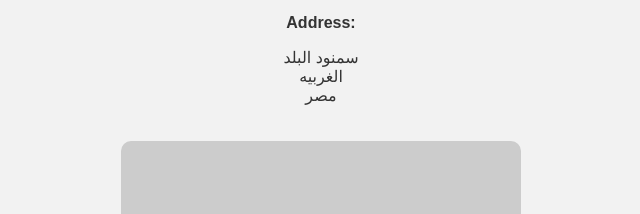
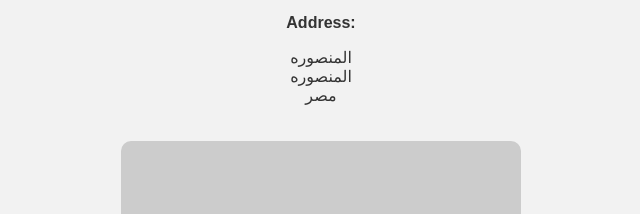
Before and after one commit to look011/ahmeed, a plain HTML site: page contact.html in a window 1280 px wide. Shown: the part 210-424 px from the top of the page, 319-959 px from the left. Drawn offline with Linux system fonts and the light colour scheme; placeholder pictures from the web are drawn by us.

Commit message:
Update contact.html

```diff
--- a/contact.html
+++ b/contact.html
@@ -13,7 +13,7 @@
         <p><strong>Tel:</strong> 01061324005</p>
         <p><strong>Email:</strong> <a href="mailto:me@gmail.com" style="color: #6c63ff; text-decoration: none;">me@gmail.com</a></p>
         <p><strong>Address:</strong></p>
-        <p>سمنود البلد <br>الغربيه<br>مصر</p>
+        <p>المنصوره  <br>المنصوره<br>مصر</p>
         <img src="https://via.placeholder.com/400x200.png?text=Contact+Image" alt="Contact Image" style="max-width: 80%; margin: 20px 0; border-radius: 10px;">
     </main>
     <footer style="background-color: #6c63ff; color: white; text-align: center; padding: 10px;">
```
